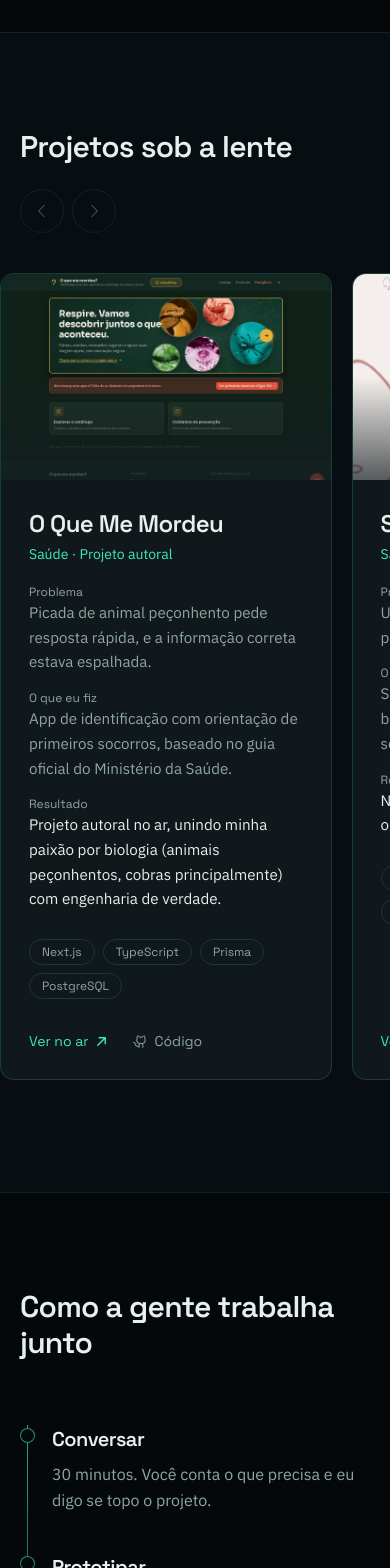
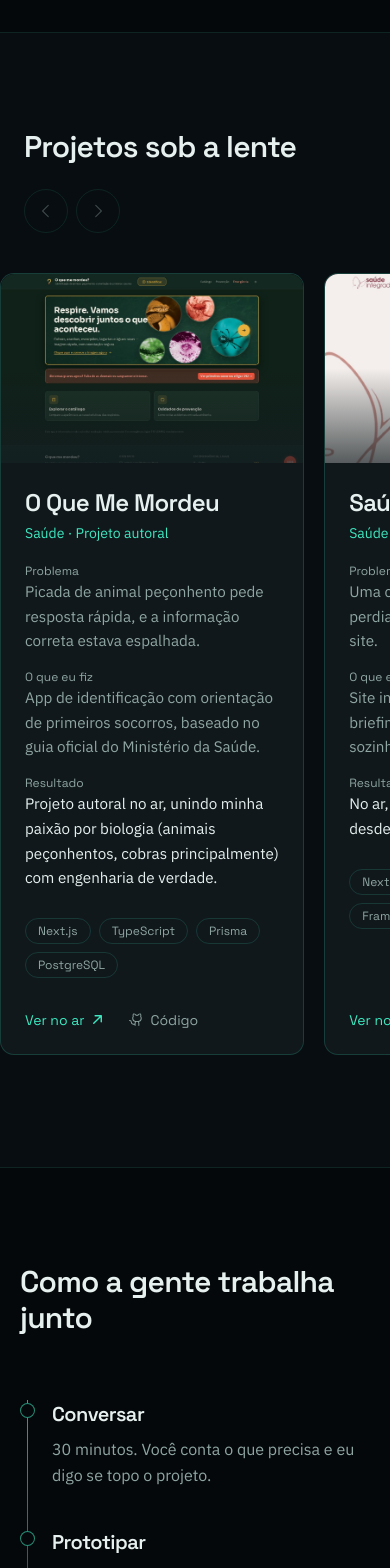
Before and after one commit to Matheus-Mont/portfolio-matheusmonteiro, a Next.js app: page / in a window 390 px wide. Shown: the part 5160-6728 px from the top of the page. Built offline with nearby package versions, Linux system fonts and the light colour scheme.

Commit message:
Ajusta cards no mobile, alinha botões flutuantes e troca foto de perfil

```diff
--- a/components/BackToTop.tsx
+++ b/components/BackToTop.tsx
@@ -30,7 +30,7 @@ export default function BackToTop() {
           animate={{ opacity: 1, scale: 1 }}
           exit={{ opacity: 0, scale: 0.8 }}
           transition={{ duration: 0.25 }}
-          className="fixed right-5 bottom-24 z-40 grid h-11 w-11 place-items-center rounded-full border border-biolum/25 bg-abyss-2/90 text-tissue-dim backdrop-blur transition-colors duration-200 hover:border-biolum/60 hover:text-tissue"
+          className="fixed right-[26px] bottom-24 z-40 grid h-11 w-11 place-items-center rounded-full border border-biolum/25 bg-abyss-2/90 text-tissue-dim backdrop-blur transition-colors duration-200 hover:border-biolum/60 hover:text-tissue"
         >
           <ArrowUp size={18} aria-hidden />
         </motion.a>
--- a/sections/About.tsx
+++ b/sections/About.tsx
@@ -16,7 +16,7 @@ export default function About() {
         <Reveal from="left" className="min-w-0 lg:col-span-5">
           <div className="relative aspect-[4/5] w-full overflow-hidden rounded-[14px] border border-biolum/18">
             <Image
-              src="/photos/matheus-hero.jpg"
+              src="/photos/matheus-profile.jpg"
               alt={t.about.photoAlt}
               fill
               sizes="(min-width: 1024px) 40vw, 90vw"
--- a/sections/Work.tsx
+++ b/sections/Work.tsx
@@ -94,7 +94,7 @@ export default function Work() {
       id="projetos"
       className="border-y border-biolum/10 bg-abyss-2/70 py-24 sm:py-32"
     >
-      <div className="mx-auto flex max-w-[1400px] flex-wrap items-end justify-between gap-6 px-5">
+      <div className="mx-auto flex max-w-[1400px] flex-wrap items-end justify-between gap-6 px-6 sm:px-5">
         <Reveal>
           <h2 className="font-display text-3xl font-semibold tracking-tight sm:text-4xl lg:text-5xl">
             {t.work.title}
@@ -115,14 +115,14 @@ export default function Work() {
         tabIndex={0}
         role="region"
         aria-label={t.work.hint}
-        className="mt-10 flex snap-x snap-mandatory gap-5 overflow-x-auto px-5 pb-4 [scrollbar-width:none] lg:mt-14 lg:cursor-grab lg:active:cursor-grabbing [&::-webkit-scrollbar]:hidden"
+        className="mt-10 flex snap-x snap-mandatory gap-5 overflow-x-auto px-6 pb-4 sm:px-5 [scrollbar-width:none] lg:mt-14 lg:cursor-grab lg:active:cursor-grabbing [&::-webkit-scrollbar]:hidden"
       >
         {projects.map((project) => {
           const item = t.work.items[project.id];
           return (
             <article
               key={project.id}
-              className="flex w-[85vw] shrink-0 snap-start flex-col overflow-hidden rounded-[14px] border border-biolum/18 bg-abyss-3/80 sm:w-[62vw] lg:w-[40vw] xl:w-[33vw]"
+              className="flex w-[78vw] shrink-0 snap-start flex-col overflow-hidden rounded-[14px] border border-biolum/18 bg-abyss-3/80 sm:w-[62vw] lg:w-[40vw] xl:w-[33vw]"
             >
               <div className="relative aspect-[16/10] w-full shrink-0 overflow-hidden bg-abyss">
                 <Image
@@ -135,7 +135,7 @@ export default function Work() {
                 <div className="absolute inset-0 bg-gradient-to-t from-abyss-3/70 via-transparent to-transparent" />
               </div>
 
-              <div className="flex flex-1 flex-col gap-5 p-7 sm:p-8">
+              <div className="flex flex-1 flex-col gap-5 p-6 sm:p-8">
                 <div>
                   <h3 className="font-display text-2xl font-semibold tracking-tight">{item.name}</h3>
                   <p className="mt-1 text-sm text-biolum">{item.kind}</p>
```
Also changed, not shown: public/photos/matheus-hero.jpg (deleted), public/photos/matheus-profile.jpg (added).
